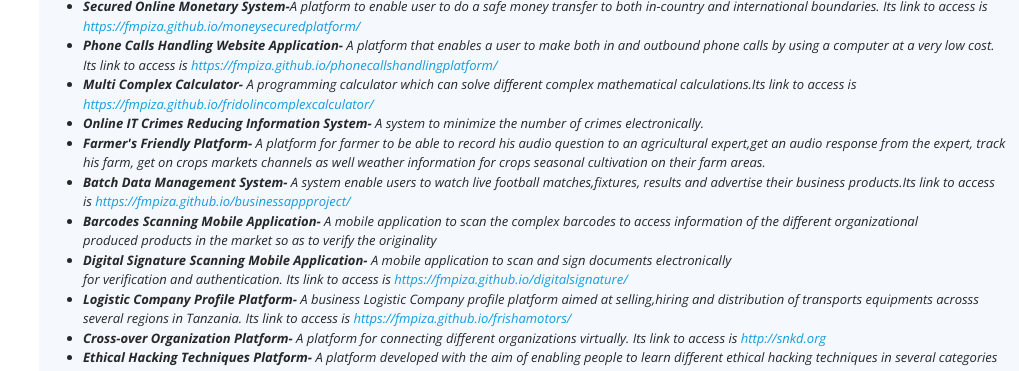
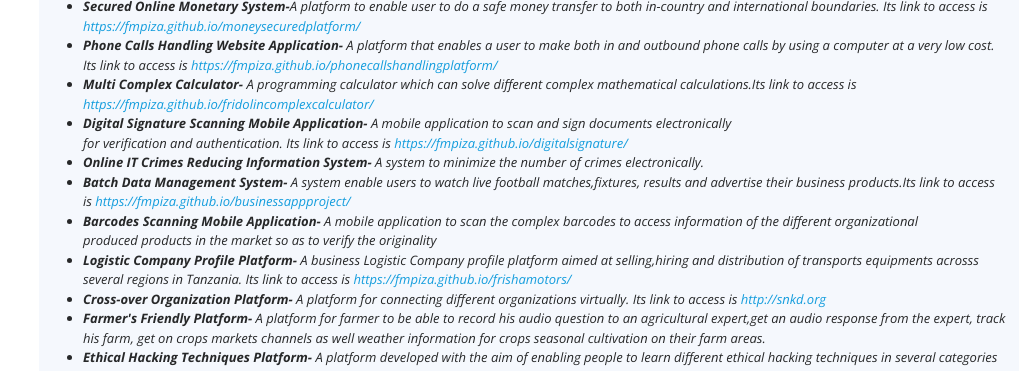
Before and after one commit to fmpiza/webfridolin, a plain HTML site: page index.html in a window 1280 px wide. Shown: the part 4372-4743 px from the top of the page, without its empty margins (261-1280 px from the left). Drawn offline with nearby package versions, Linux system fonts and the light colour scheme.

Commit message:
Update index.html

```diff
--- a/index.html
+++ b/index.html
@@ -383,18 +383,16 @@
                         <p><b><li>Multi Complex Calculator-</b>
                             A programming calculator which can solve different complex mathematical calculations.Its link to access is
                             <font color="darkblue"><a href="https://fmpiza.github.io/fridolincomplexcalculator/">https://fmpiza.github.io/fridolincomplexcalculator/</a></font></li></p>
-                          <p><b><li>Online IT Crimes Reducing Information System-</b> A system to minimize the number of crimes electronically.</li></p>
-                            <p><b><li> Farmer's Friendly Platform-</b>
-                                A platform for farmer to be able to record his audio question to an agricultural expert,get an audio response from the expert,
-                                track his farm, get on crops markets channels as well weather information for crops seasonal cultivation on their farm areas.</li></p>
+                         <p><b><li>Digital Signature Scanning Mobile Application-</b> A mobile application to scan and sign documents electronically</p>
+                                      <p>for verification and authentication. Its link to access is
+                            <font color="darkblue"><a href="https://fmpiza.github.io/digitalsignature/">https://fmpiza.github.io/digitalsignature/</a></font></li></p> <p><b><li>Online IT Crimes Reducing Information System-</b> A system to minimize the number of crimes electronically.</li></p>
+
 
                                 <p><b><li>Batch Data Management System-</b> A system enable users to watch live football matches,fixtures, results and advertise their business products.Its link to access is
                                     <font color="darkblue"><a href="https://fmpiza.github.io/businessappproject/">https://fmpiza.github.io/businessappproject/</a></font></li></p>
                                     <p><b><li>Barcodes Scanning Mobile Application-</b> A mobile application to scan the complex barcodes to access information of the different organizational</p>
                                      <p> produced products in the market so as to verify the originality</li></p>
-                                  <p><b><li>Digital Signature Scanning Mobile Application-</b> A mobile application to scan and sign documents electronically</p>
-                                      <p>for verification and authentication. Its link to access is
-                            <font color="darkblue"><a href="https://fmpiza.github.io/digitalsignature/">https://fmpiza.github.io/digitalsignature/</a></font></li></p>
+
                                   <p><b><li>Logistic Company Profile Platform-</b> A business Logistic Company profile platform aimed at selling,hiring and distribution of transports equipments acrosss several regions in Tanzania.
                                          Its link to access is
                             <font color="darkblue"><a href="https://fmpiza.github.io/frishamotors/">https://fmpiza.github.io/frishamotors/</a></font></li></p>
@@ -402,6 +400,9 @@
 
                                          Its link to access is
                             <font color="darkblue"><a href="http://snkd.org">http://snkd.org</a></font></li></p>
+ <p><b><li> Farmer's Friendly Platform-</b>
+                                A platform for farmer to be able to record his audio question to an agricultural expert,get an audio response from the expert,
+                                track his farm, get on crops markets channels as well weather information for crops seasonal cultivation on their farm areas.</li></p>
 
 <p><b><li>Ethical Hacking Techniques Platform-</b> A platform developed with the aim of enabling people to learn different ethical hacking techniques in several categories including Website hacking, Network Hacking (WiFi), Mobile Applications hacking and Buffer Overflow attacks (BoF).
 
```
